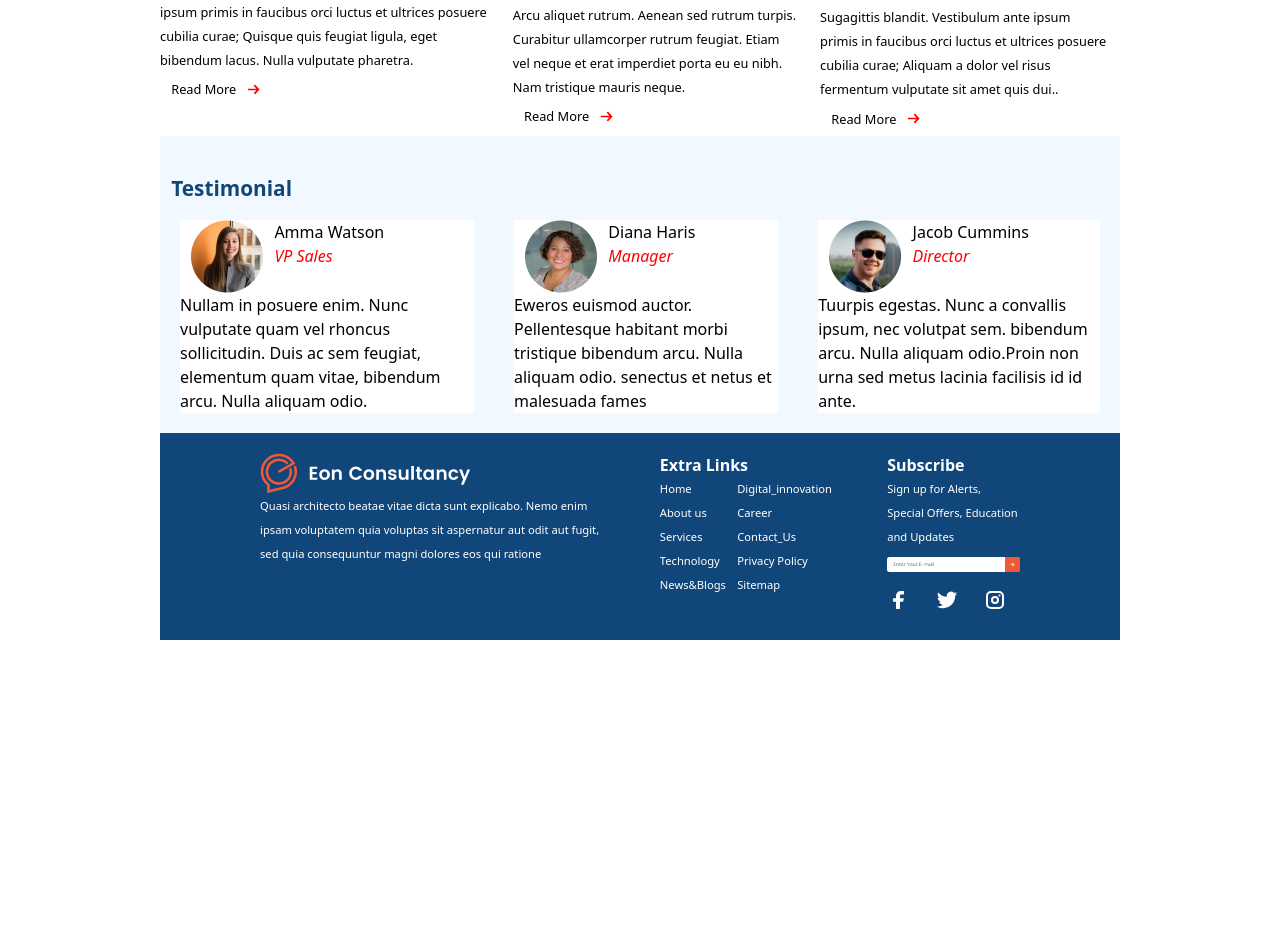
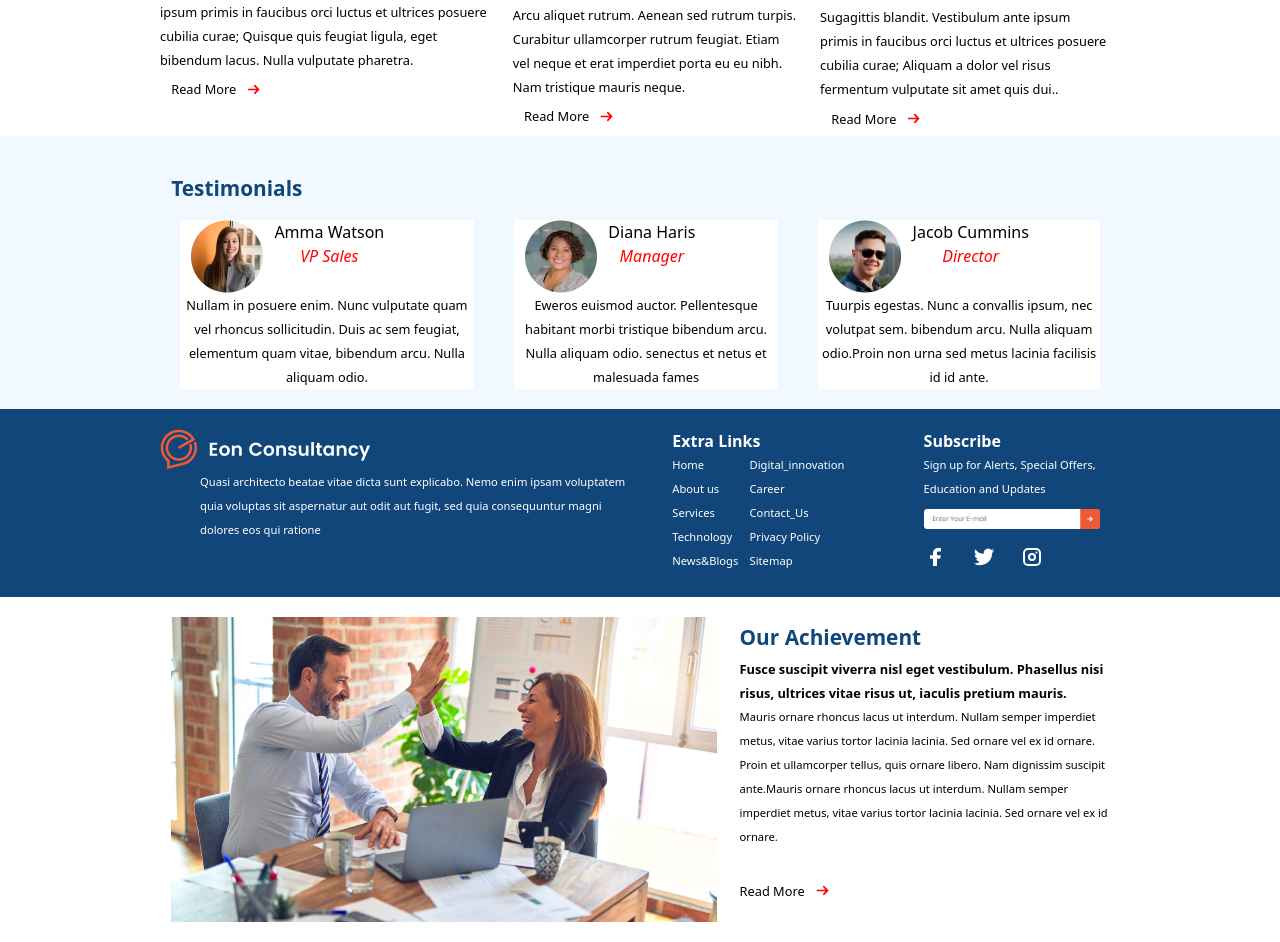
Before and after one commit to Brownskinsandra/lesson-1, a website: page index.html in a window 1280 px wide. Shown: the part 1634-2576 px from the top of the page. Before the commit the page ends 2274 px from the top, so only its background shows below. Drawn offline with Linux system fonts and the light colour scheme.

Commit message:
finishing touch

```diff
--- a/index.html
+++ b/index.html
@@ -6,8 +6,8 @@
     <link rel="stylesheet" href="css/main.css">
     <title>Document</title>
 </head>
-<body class="text-center">
-    <header class="flex justify-between align-middle text-center py-2  px-60">
+<body class="text-center bg-sky-blue">
+    <header class="flex justify-between align-middle text-center py-2  px-60 bg-white">
         <span><img src="pic/Logo.png" alt="" class="w-10 py-2"></span>
         <ul class="flex justify-between text-center text-sm py-1">
             <li class="flex px-2 text-xs line-height"><svg xmlns="http://www.w3.org/2000/svg" width="24" height="24" viewBox="0 0 24 24" class="text-red">
@@ -52,7 +52,7 @@
     <div class="hero">
         <img src="pic/Hero Section.png" alt="">
     </div>
-    <div class="about flex px-40 p-5 text-left">
+    <div class="about flex px-40 p-5 text-left bg-white">
         <img src="pic/team.png" alt="" class="px-2">
         <span>
             <h2 class="text-md font-bold text-blue py-2 px-2">About Company</h2>
@@ -129,7 +129,7 @@
             </span>
         </div>
     </div>
-    <div class="blogs text-left mx-40">
+    <div class="blogs text-left mx-40 bg-white">
         <h2 class="text-md font-bold text-blue py-5 px-2">Our Blog</h2>
         <div class="flex justify-between">
             <span class="blog">
@@ -166,15 +166,16 @@
                     </svg></p>
             </span>
         </div>
-        <div class="bg-sky-blue py-5">
-            <h2 class="text-md font-bold text-blue py-5 px-2">Testimonial</h2>
+   </div>
+        <div class="bg-sky-blue py-5 px-40">
+         <h2 class="text-md font-bold text-blue py-5 px-2 text-left">Testimonials</h2>
          <div class="flex justify-evenly">
           <div class="bg-white mx-5 px-5">
            <span class="flex">
             <img src="pic/Ellipse 1.png" alt="" class="px-2">
             <p>Amma Watson <br> <em class="text-red">VP Sales</em></p>
            </span>
-                    <p>Nullam in posuere enim. Nunc vulputate quam vel rhoncus sollicitudin. Duis ac sem feugiat, elementum quam vitae,
+           <p class="text-sm">Nullam in posuere enim. Nunc vulputate quam vel rhoncus sollicitudin. Duis ac sem feugiat, elementum quam vitae,
             bibendum arcu. Nulla aliquam odio.</p>
           </div>
           <div class="mx-5 bg-white px-5">
@@ -182,7 +183,8 @@
             <img src="pic/Ellipse 1 (1).png" alt="" class="px-2">
             <p>Diana Haris <br> <em class="text-red">Manager</em></p>
            </span>
-                    <p>Eweros euismod auctor. Pellentesque habitant morbi tristique bibendum arcu. Nulla aliquam odio. senectus et netus et
+           <p class="text-sm">Eweros euismod auctor. Pellentesque habitant morbi tristique bibendum arcu. Nulla aliquam odio. senectus et netus
+            et
             malesuada fames</p>
           </div>
           <div class="mx-5 bg-white px-5">
@@ -190,29 +192,31 @@
             <img src="pic/Ellipse 1 (2).png" alt="" class="px-2">
             <p> Jacob Cummins<br> <em class="text-red">Director</em></p>
            </span>
-                    <p>Tuurpis egestas. Nunc a convallis ipsum, nec volutpat sem. bibendum arcu. Nulla aliquam odio.Proin non urna sed metus
+           <p class="text-sm">Tuurpis egestas. Nunc a convallis ipsum, nec volutpat sem. bibendum arcu. Nulla aliquam odio.Proin non urna sed
+            metus
             lacinia facilisis id id ante.</p>
           </div>
 
          </div>
         </div>
-        <section class="number bg-blue text-white flex mx-20 py-5">
-            <div class="mx-5">
+        <section class="number bg-blue text-white flex justify-evenly py-5 text-left px-40">
+         <div>
           <img src="pic/Logo (1).png" alt="">
-                <p class="text-xs">Quasi architecto beatae vitae dicta sunt explicabo. Nemo enim ipsam voluptatem quia voluptas sit aspernatur aut odit aut
+          <p class="text-xs px-10">Quasi architecto beatae vitae dicta sunt explicabo. Nemo enim ipsam voluptatem quia voluptas sit
+           aspernatur aut odit aut
            fugit, sed quia consequuntur magni dolores eos qui ratione</p>
          </div>
-            <div class="mx-2">
+         <div class="mr-10">
           <p class="font-bold">Extra Links</p>
           <div class="flex">
-                    <span class=" text-xs mr-2">
+           <span class=" text-xs">
             <p>Home</p>
             <p>About us</p>
             <p>Services</p>
             <p>Technology</p>
             <p>News&Blogs</p>
            </span>
-                    <span class="text-xs mr-8 px-2">
+           <span class="text-xs px-2">
             <p>Digital_innovation</p>
             <p>Career</p>
             <p>Contact_Us</p>
@@ -245,9 +249,28 @@
            </svg>
           </span>
          </div>
-            <span></span>
-            <span></span>
         </section>
+        <footer>
+            <div class="about flex px-40 p-5 text-left bg-white">
+             <img src="pic/lastpic.png" alt="" class="px-2">
+             <span>
+              <h2 class="text-md font-bold text-blue py-2 px-2">Our Achievement</h2>
+              <p class="px-2 text-sm">
+               <strong>Fusce suscipit viverra nisl eget vestibulum. Phasellus nisi risus, ultrices vitae risus ut, iaculis pretium mauris.</strong>
+              </p>
+              <p class="text-xs px-2">
+               Mauris ornare rhoncus lacus ut interdum. Nullam semper imperdiet metus, vitae varius tortor lacinia lacinia. Sed ornare
+               vel ex id ornare. Proin et ullamcorper tellus, quis ornare libero. Nam dignissim suscipit ante.Mauris ornare rhoncus
+               lacus ut interdum. Nullam semper imperdiet metus, vitae varius tortor lacinia lacinia. Sed ornare vel ex id ornare.
+              </p><br>
+              <p class="px-2 text-sm flex align-center">Read More<svg xmlns="http://www.w3.org/2000/svg" width="35" height="35"
+                viewBox="0 0 15 15" class="text-red px-2">
+                <path fill="currentColor"
+                 d="M8.293 2.293a1 1 0 0 1 1.414 0l4.5 4.5a1 1 0 0 1 0 1.414l-4.5 4.5a1 1 0 0 1-1.414-1.414L11 8.5H1.5a1 1 0 0 1 0-2H11L8.293 3.707a1 1 0 0 1 0-1.414" />
+               </svg></p>
+             </span>
+            </div>
+        </footer>
     <!-- <div class="bg-blue-600 px-14 py-2 flex justify-between text-white">
         <div class="text-sm">
                  <svg xmlns="http://www.w3.org/2000/svg"  height="1em"  viewBox="0 0 256 256">
```
Also changed, not shown: css/main.css, pic/lastpic.png (added). Lines whose indentation alone changed are shown as unchanged.
